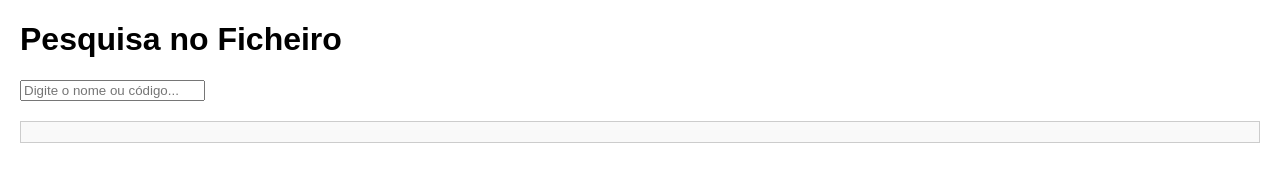
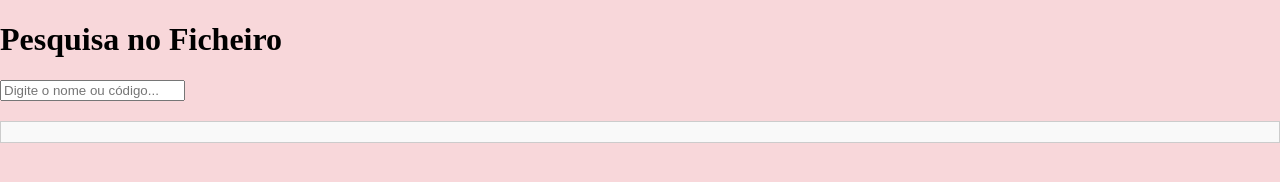
Before and after one commit to JaoTsa/appjdeus, a plain HTML site: page index.html in a window 1280 px wide. Drawn offline with Linux system fonts and the light colour scheme.

Commit message:
Update index.html

```diff
--- a/index.html
+++ b/index.html
@@ -6,8 +6,9 @@
     <title>Pesquisa no Ficheiro</title>
     <style>
         body {
-            font-family: Arial, sans-serif;
-            margin: 20px;
+            margin: 0;
+            padding: 0;
+            background-color: #f8d7da;
         }
         #results {
             margin-top: 20px;
```
